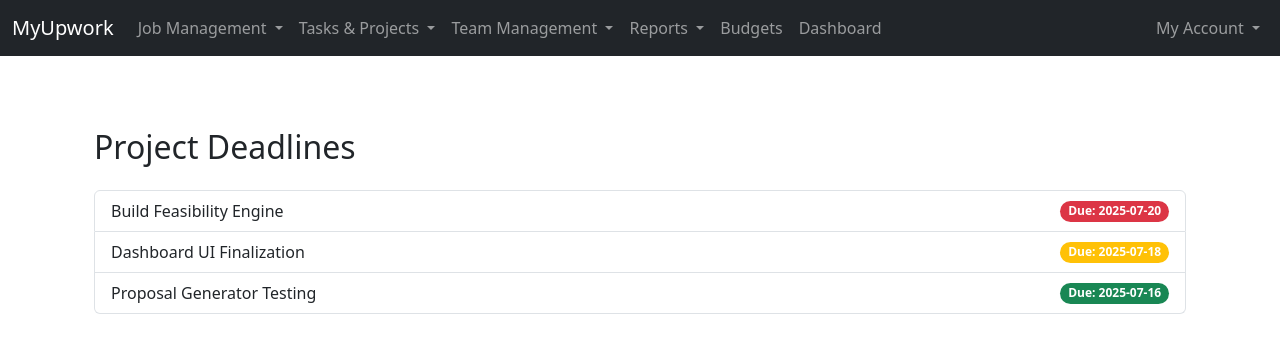
After one commit to AsadMehmood-meta/UAMS-2, a Flask app: page /project_deadlines in a window 1280 px wide. The commit adds this page. Shown: the top 361 px of the page. Run offline with Flask 3, Linux system fonts and the light colour scheme.

Commit message:
Munir  work add to UAMS-2 project

```diff
--- a/app/router/routes.py
+++ b/app/router/routes.py
@@ -56,17 +56,14 @@ def proposals():
 def assigned_tasks():
     return render_template("assigned_tasks.html")  # Assigned Tasks
 
-@app.route('/taskboard')
-def taskboard():
-    return render_template('taskboard.html')
+@app.route('/team_taskboard')
+def team_taskboard():
+    return render_template('team_taskboard.html')
 
-@app.route('/deadlines')
-def deadlines():
-    return render_template('deadlines.html')
+@app.route("/project_deadlines")
+def project_deadlines():
+    return render_template("project_deadlines.html")
 
-@app.route('/assign_tasks')
-def assign_tasks():
-    return render_template('assign_tasks.html')
 
 @app.route('/team_overview')
 def team_overview():
@@ -76,9 +73,9 @@ def team_overview():
 def roles_permissions():
     return render_template('roles_permissions.html')
 
-@app.route('/reports')
-def reports():
-    return render_template('reports.html')
+@app.route("/operational_reports")
+def operational_reports():
+    return render_template("operational_reports.html")
 
 @app.route('/proposal_success')
 def proposal_success():
--- a/app/templates/base.html
+++ b/app/templates/base.html
@@ -5,10 +5,6 @@
   <meta name="viewport" content="width=device-width, initial-scale=1.0" />
   <title>MyUpworkManagement</title>
   <link href="https://cdn.jsdelivr.net/npm/bootstrap@5.3.3/dist/css/bootstrap.min.css" rel="stylesheet" />
-
-  <!-- for Htmx -->
-  <script src="https://unpkg.com/htmx.org@1.9.2"></script>
-
 </head>
 <body>
 
@@ -37,27 +33,26 @@
         <!-- Tasks & Projects -->
         <li class="nav-item dropdown">
           <a class="nav-link dropdown-toggle" href="#" id="taskDropdown" role="button" data-bs-toggle="dropdown">
-            Project Management
+            Tasks & Projects
           </a>
           <ul class="dropdown-menu">
-            <li><a class="dropdown-item" href="{{ url_for('projects') }}">Projects</a></li>
             <li><a class="dropdown-item" href="{{ url_for('assigned_tasks') }}">Assigned Tasks</a></li>
-            <li><a class="dropdown-item" href="{{ url_for('taskboard') }}">Team Taskboard</a></li>
-            <li><a class="dropdown-item" href="{{ url_for('deadlines') }}">Project Deadlines</a></li>
+            <li><a class="dropdown-item" href="{{ url_for('team_taskboard') }}">Team Taskboard</a></li>
+            <li><a class="dropdown-item" href="{{ url_for('project_deadlines') }}">Project Deadlines</a></li>
           </ul>
         </li>
 
         <!-- Team Management -->
-        <!-- <li class="nav-item dropdown">
+        <li class="nav-item dropdown">
           <a class="nav-link dropdown-toggle" href="#" id="teamDropdown" role="button" data-bs-toggle="dropdown">
             Team Management
           </a>
           <ul class="dropdown-menu">
-            <li><a class="dropdown-item" href="{{ url_for('assigned_tasks') }}">Assign Tasks</a></li>
+            <!-- <li><a class="dropdown-item" href="{{ url_for('assigned_tasks') }}">Assign Tasks</a></li> -->
             <li><a class="dropdown-item" href="{{ url_for('team_overview') }}">Team Overview</a></li>
             <li><a class="dropdown-item" href="{{ url_for('roles_permissions') }}">Roles & Permissions</a></li>
           </ul>
-        </li> -->
+        </li>
 
         <!-- Reports -->
         <li class="nav-item dropdown">
@@ -65,7 +60,7 @@
             Reports
           </a>
           <ul class="dropdown-menu">
-            <li><a class="dropdown-item" href="{{ url_for('reports') }}">Operational Reports</a></li>
+            <li><a class="dropdown-item" href="{{ url_for('operational_reports') }}">Operational Reports</a></li>
             <li><a class="dropdown-item" href="{{ url_for('proposal_success') }}">Proposal Success Rate</a></li>
             <li><a class="dropdown-item" href="{{ url_for('productivity') }}">Team Productivity</a></li>
           </ul>
--- /dev/null
+++ b/app/templates/project_deadlines.html
@@ -0,0 +1,21 @@
+<!-- Project Deadlines Page -->
+{% extends "base.html" %}
+{% block content %}
+<div class="container py-5">
+  <h2 class="mb-4">Project Deadlines</h2>
+  <ul class="list-group">
+    <li class="list-group-item d-flex justify-content-between align-items-center">
+      Build Feasibility Engine
+      <span class="badge bg-danger rounded-pill">Due: 2025-07-20</span>
+    </li>
+    <li class="list-group-item d-flex justify-content-between align-items-center">
+      Dashboard UI Finalization
+      <span class="badge bg-warning rounded-pill">Due: 2025-07-18</span>
+    </li>
+    <li class="list-group-item d-flex justify-content-between align-items-center">
+      Proposal Generator Testing
+      <span class="badge bg-success rounded-pill">Due: 2025-07-16</span>
+    </li>
+  </ul>
+</div>
+{% endblock %}
```
Also changed, not shown: app/templates/operational_reports.html (added, +13 -0 lines), app/templates/roles_permissions.html (added, +33 -0 lines), app/templates/team_overview.html (added, +36 -0 lines), app/templates/team_taskboard.html (added, +34 -0 lines).
